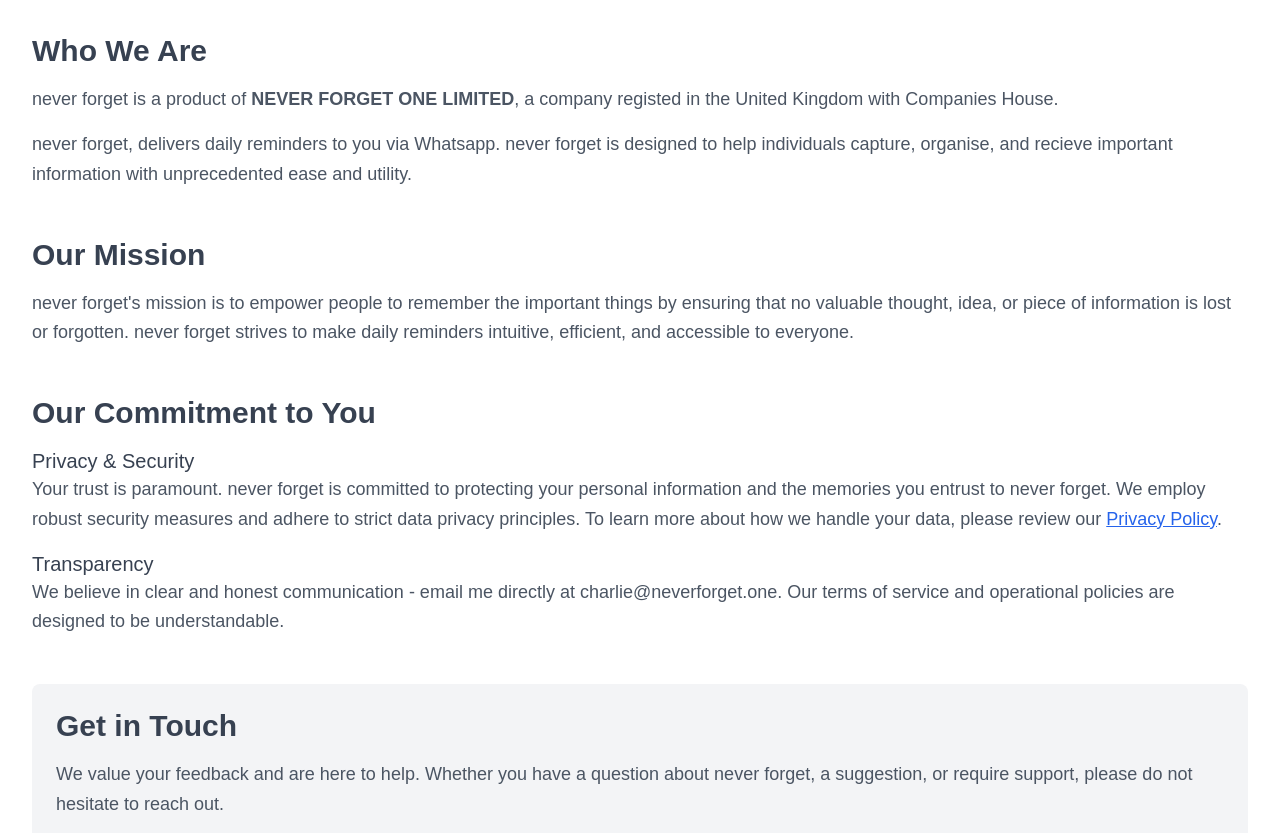
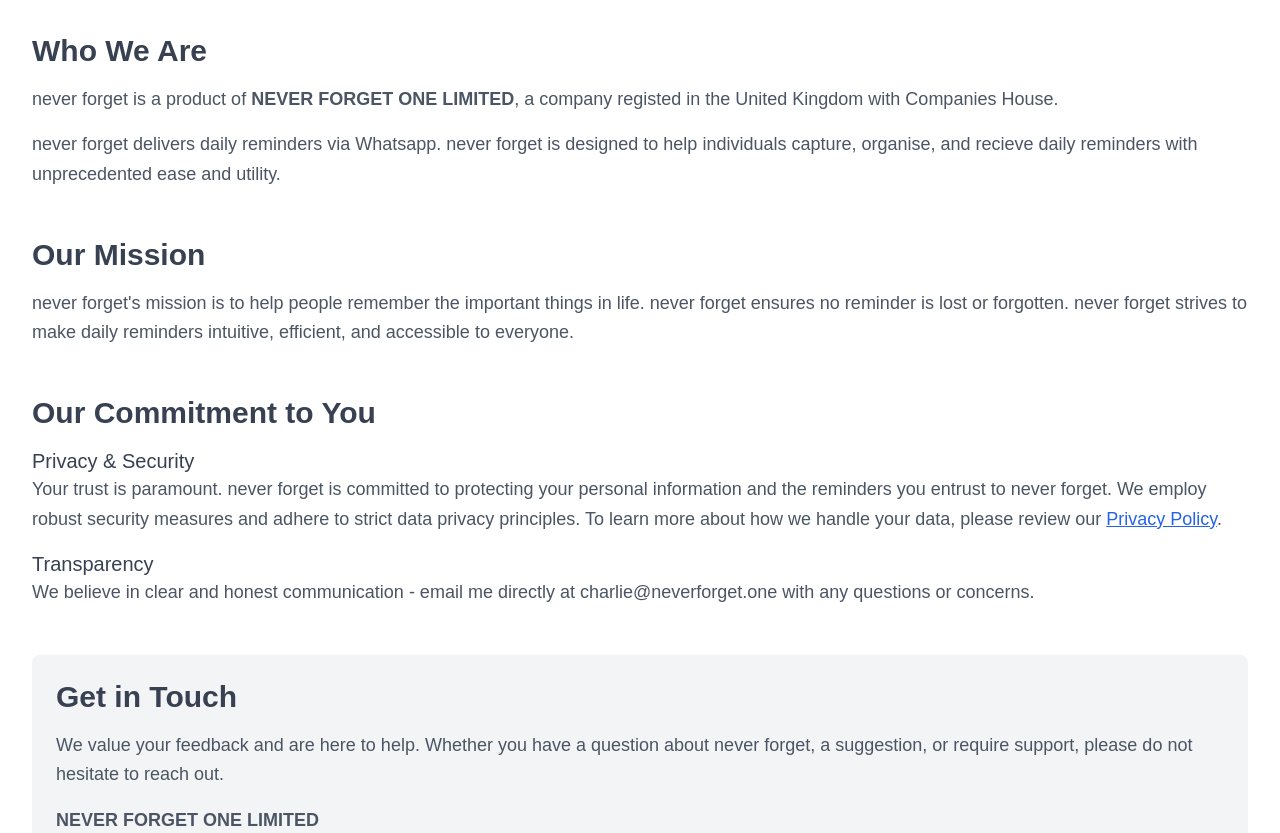
Before and after one commit to TemperateGrassland/never-forget, a Next.js app: page /aboutus in a window 1280 px wide. Shown: the part 540-1373 px from the top of the page. Built offline with nearby package versions, Linux system fonts and the light colour scheme; no server answers; a web font is replaced by a local one.

Commit message:
update about us section

```diff
--- a/src/app/aboutus/page.tsx
+++ b/src/app/aboutus/page.tsx
@@ -44,7 +44,7 @@ const AboutUsPage: React.FC = () => {
             {brandName} is a product of <strong>{legalCompanyName}</strong>, a company registed in the United Kingdom with Companies House.
           </p>
           <p className="text-lg text-gray-600 leading-relaxed">
-            {brandName}, delivers daily reminders to you via Whatsapp. {brandName} is designed to help individuals capture, organise, and recieve important information with unprecedented ease and utility.
+            {brandName} delivers daily reminders via Whatsapp. {brandName} is designed to help individuals capture, organise, and recieve daily reminders with unprecedented ease and utility.
           </p>
         </section>
 
@@ -53,7 +53,7 @@ const AboutUsPage: React.FC = () => {
             Our Mission
           </h2>
           <p className="text-lg text-gray-600 mb-4 leading-relaxed">
-            {brandName}&apos;s mission is to empower people to remember the important things by ensuring that no valuable thought, idea, or piece of information is lost or forgotten. {brandName} strives to make daily reminders intuitive, efficient, and accessible to everyone.
+            {brandName}&apos;s mission is to help people remember the important things in life. {brandName} ensures no reminder is lost or forgotten. {brandName} strives to make daily reminders intuitive, efficient, and accessible to everyone.
           </p>
         </section>
 
@@ -65,7 +65,7 @@ const AboutUsPage: React.FC = () => {
             <div>
               <h3 className="text-xl font-medium text-gray-700">Privacy & Security</h3>
               <p className="text-lg text-gray-600 leading-relaxed">
-                Your trust is paramount. {brandName} is committed to protecting your personal information and the memories you entrust to {brandName}. We employ robust security measures and adhere to strict data privacy principles. To learn more about how we handle your data, please review our{' '}
+                Your trust is paramount. {brandName} is committed to protecting your personal information and the reminders you entrust to {brandName}. We employ robust security measures and adhere to strict data privacy principles. To learn more about how we handle your data, please review our{' '}
                 <Link href="/privacy-policy" legacyBehavior>
                   <a className="text-blue-600 hover:text-blue-800 underline">Privacy Policy</a>
                 </Link>.
@@ -74,7 +74,7 @@ const AboutUsPage: React.FC = () => {
             <div>
               <h3 className="text-xl font-medium text-gray-700">Transparency</h3>
               <p className="text-lg text-gray-600 leading-relaxed">
-                We believe in clear and honest communication - email me directly at {contactEmail}. Our terms of service and operational policies are designed to be understandable.
+                We believe in clear and honest communication - email me directly at {contactEmail} with any questions or concerns.
               </p>
             </div>
           </div>
```
